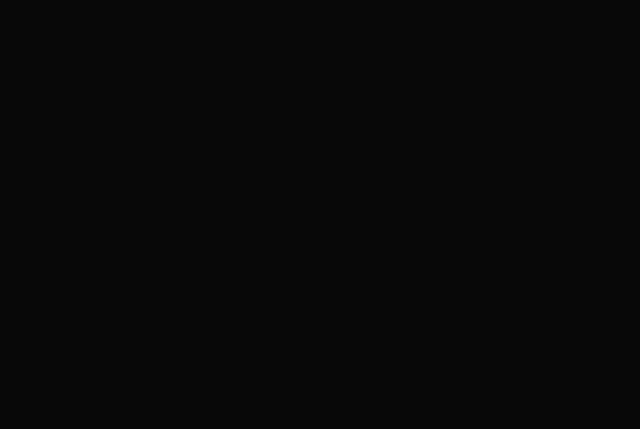
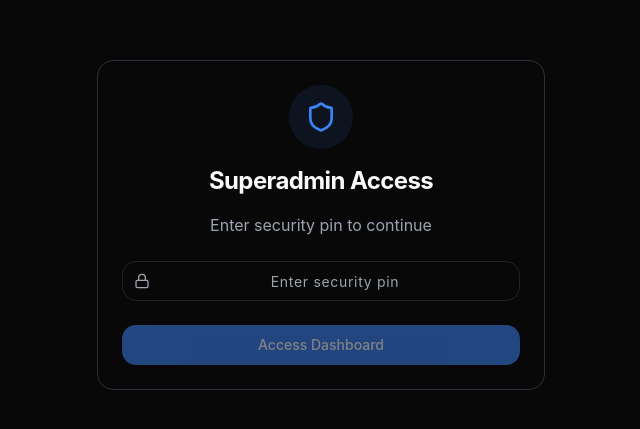
Before and after one commit to chiragshettybp/FixTheMess, a React (Vite) app: page /superadmin/login in a window 1280 px wide. Before the commit this address had no page. Shown: the part 175-604 px from the top of the page, without its empty margins (319-959 px from the left). Built offline with nearby package versions, Linux system fonts and the light colour scheme; a web font is replaced by a local one.

Commit message:
Add Superadmin Login Page

```diff
--- a/src/App.tsx
+++ b/src/App.tsx
@@ -47,6 +47,7 @@ import SuperadminSystemHealth from "./pages/SuperadminSystemHealth";
 import SuperadminNotifications from "./pages/SuperadminNotifications";
 import UserNotifications from "./pages/UserNotifications";
 import GovNotifications from "./pages/GovNotifications";
+import SuperadminLogin from "./pages/SuperadminLogin";
 import Join from "./pages/Join";
 
 const queryClient = new QueryClient();
@@ -197,6 +198,7 @@ const App = () => (
                 </AppLayout>
               </ProtectedRoute>
             } />
+            <Route path="/superadmin/login" element={<SuperadminLogin />} />
             <Route path="/superadmin" element={
               <ProtectedRoute requiredRole="superadmin">
                 <SuperadminDashboard />
--- /dev/null
+++ b/src/pages/SuperadminLogin.tsx
@@ -0,0 +1,77 @@
+import { useState } from 'react';
+import { useNavigate } from 'react-router-dom';
+import { Button } from '@/components/ui/button';
+import { Input } from '@/components/ui/input';
+import { Card, CardContent, CardHeader, CardTitle } from '@/components/ui/card';
+import { useToast } from '@/hooks/use-toast';
+import { Shield, Lock } from 'lucide-react';
+
+const SuperadminLogin = () => {
+  const [pin, setPin] = useState('');
+  const [loading, setLoading] = useState(false);
+  const navigate = useNavigate();
+  const { toast } = useToast();
+
+  const handlePinSubmit = (e: React.FormEvent) => {
+    e.preventDefault();
+    setLoading(true);
+
+    if (pin === '23112004') {
+      toast({
+        title: "Access Granted",
+        description: "Welcome to Superadmin Dashboard",
+      });
+      navigate('/superadmin');
+    } else {
+      toast({
+        title: "Access Denied",
+        description: "Invalid security pin",
+        variant: "destructive",
+      });
+    }
+
+    setLoading(false);
+    setPin('');
+  };
+
+  return (
+    <div className="min-h-screen bg-background flex items-center justify-center p-4">
+      <Card className="w-full max-w-md">
+        <CardHeader className="text-center space-y-4">
+          <div className="mx-auto w-16 h-16 bg-primary/10 rounded-full flex items-center justify-center">
+            <Shield className="w-8 h-8 text-primary" />
+          </div>
+          <CardTitle className="text-2xl font-bold">Superadmin Access</CardTitle>
+          <p className="text-muted-foreground">Enter security pin to continue</p>
+        </CardHeader>
+        <CardContent>
+          <form onSubmit={handlePinSubmit} className="space-y-6">
+            <div className="space-y-2">
+              <div className="relative">
+                <Lock className="absolute left-3 top-1/2 transform -translate-y-1/2 text-muted-foreground w-4 h-4" />
+                <Input
+                  type="password"
+                  placeholder="Enter security pin"
+                  value={pin}
+                  onChange={(e) => setPin(e.target.value)}
+                  className="pl-10 text-center text-lg tracking-wider"
+                  maxLength={8}
+                  required
+                />
+              </div>
+            </div>
+            <Button
+              type="submit"
+              className="w-full"
+              disabled={loading || pin.length === 0}
+            >
+              {loading ? 'Verifying...' : 'Access Dashboard'}
+            </Button>
+          </form>
+        </CardContent>
+      </Card>
+    </div>
+  );
+};
+
+export default SuperadminLogin;
```
